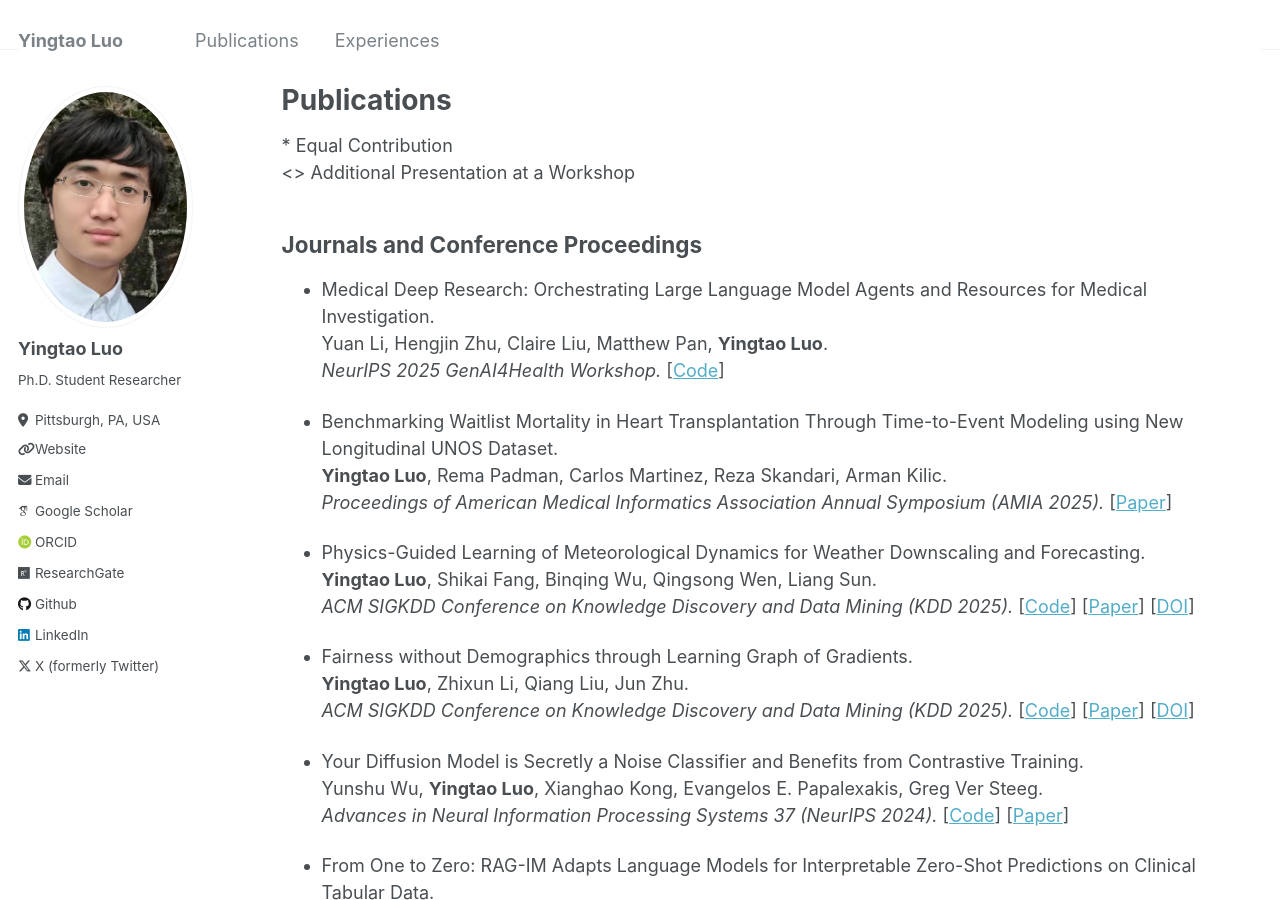
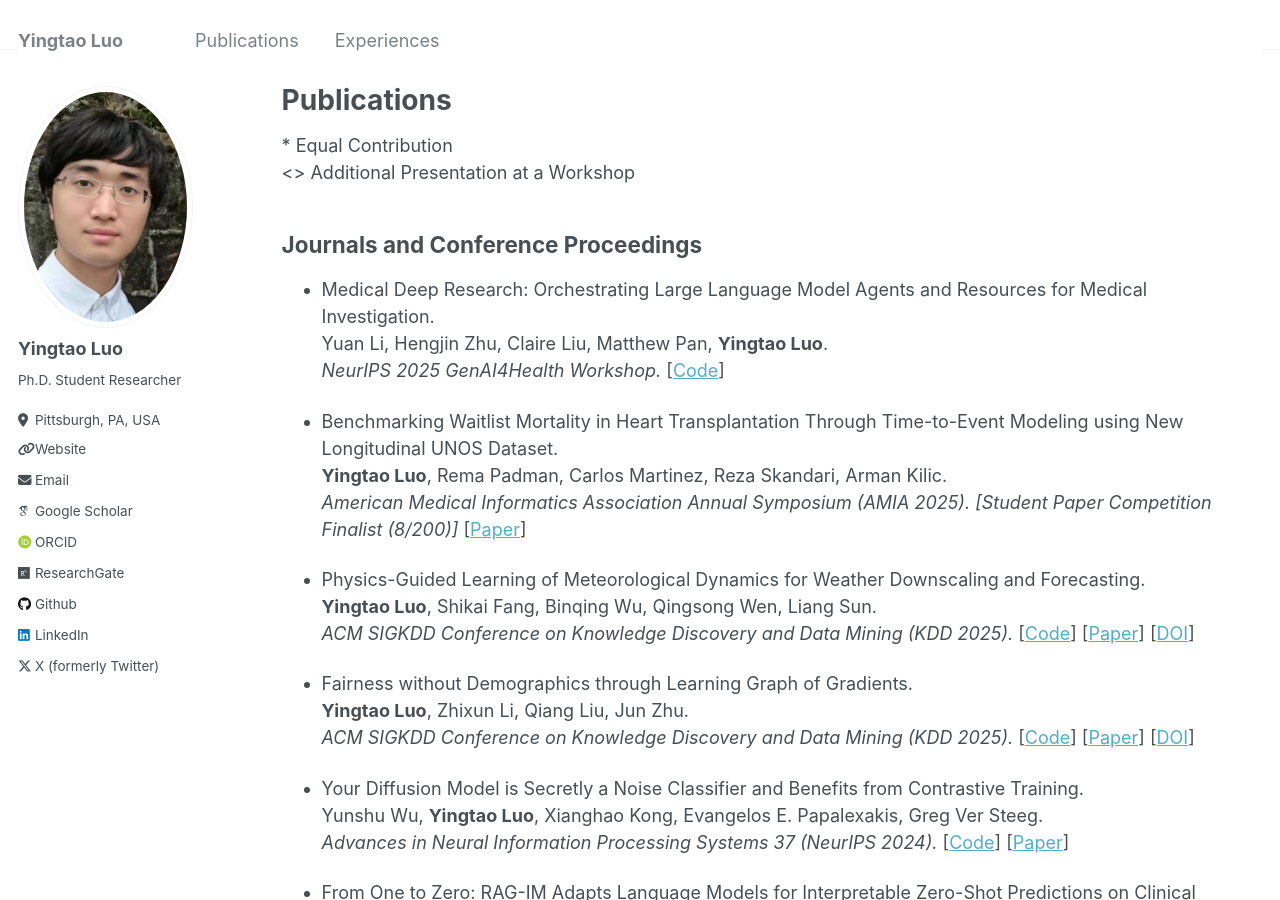
Before and after one commit to yingtaoluo/yingtaoluo.github.io, a Jekyll site: the page built from _pages/publications.md, in a window 1280 px wide and 900 px high. Built offline with Jekyll 4.4.1, drawn with Linux system fonts in a browser that asks for light colours; some web fonts are replaced.

Commit message:
Update publications.md

```diff
--- a/_pages/publications.md
+++ b/_pages/publications.md
@@ -21,7 +21,7 @@ Yuan Li, Hengjin Zhu, Claire Liu, Matthew Pan, __Yingtao Luo__.
 
 * Benchmarking Waitlist Mortality in Heart Transplantation Through Time-to-Event Modeling using New Longitudinal UNOS Dataset.
 __Yingtao Luo__, Rema Padman, Carlos Martinez, Reza Skandari, Arman Kilic.
-*Proceedings of American Medical Informatics Association Annual Symposium (AMIA 2025).*  [[Paper](https://arxiv.org/pdf/2507.07339)]
+*American Medical Informatics Association Annual Symposium (AMIA 2025). [Student Paper Competition Finalist (8/200)]*  [[Paper](https://arxiv.org/pdf/2507.07339)]
 
 * Physics-Guided Learning of Meteorological Dynamics for Weather Downscaling and Forecasting.
 __Yingtao Luo__, Shikai Fang, Binqing Wu, Qingsong Wen, Liang Sun.
```
